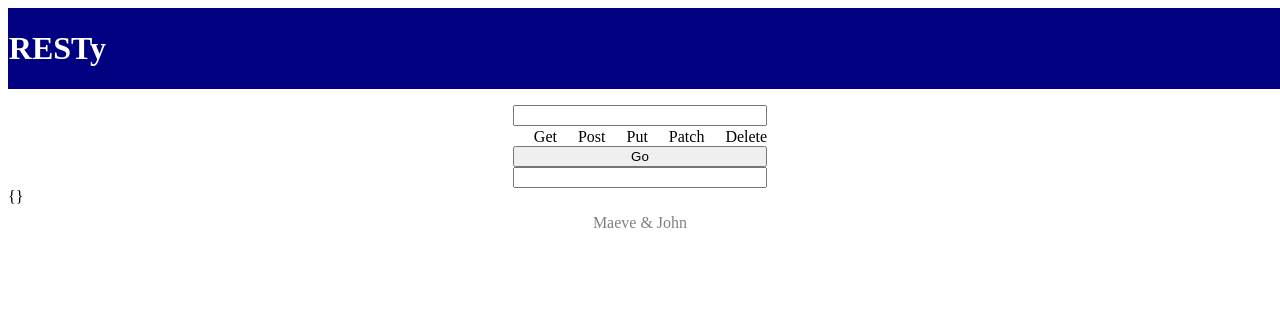
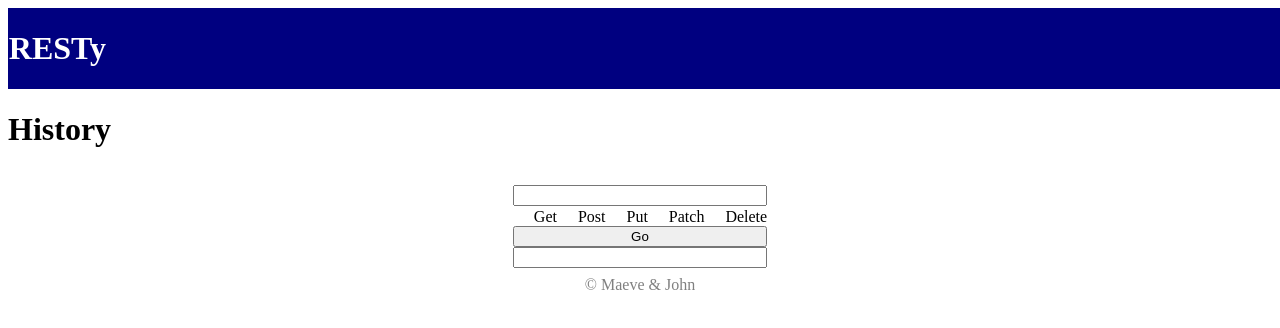
Before and after one commit to johnnelson-401-advanced-javascript/RESTy-copy, a React app: page / in a window 1280 px wide. Shown: the top 328 px of the page. Built offline with nearby package versions, Linux system fonts and the light colour scheme.

Commit message:
history setup

```diff
--- a/src/components/Footer.js
+++ b/src/components/Footer.js
@@ -3,6 +3,6 @@ import style from './Footer.css';
 
 export default function Footer() {
   return (
-    <footer className={style.Footer}> Maeve & John </footer>
+    <footer className={style.Footer}> &copy; Maeve & John </footer>
   );
 }
--- /dev/null
+++ b/src/components/HistoryItem.js
@@ -0,0 +1,17 @@
+import React from 'react';
+import PropTypes from 'prop-types';
+
+const HistoryItem = ({ method, url }) => {
+  return (
+    <>
+      <p>{method}</p>
+      <p>{url}</p>
+    </>
+  );
+};
+HistoryItem.propTypes = {
+  method: PropTypes.string.isRequired,
+  url: PropTypes.string.isRequired
+};
+
+export default HistoryItem;
--- /dev/null
+++ b/src/components/HistoryList.js
@@ -0,0 +1,23 @@
+import React from 'react';
+import PropTypes from 'prop-types';
+import HistoryItem from './HistoryItem';
+
+
+const HistoryList = ({ history }) => {
+  const elements = history.map((item, i) => {
+    return <HistoryItem key={i} {...item} />;
+  });
+  return (
+    <div>
+      {elements}
+    </div>
+  );
+};
+HistoryList.propTypes = {
+  history: PropTypes.arrayOf(PropTypes.shape({
+    method: PropTypes.string.isRequired,
+    url: PropTypes.string.isRequired
+  })).isRequired
+};
+
+export default HistoryList;
--- a/src/containers/Main.js
+++ b/src/containers/Main.js
@@ -2,14 +2,18 @@ import React, { Component } from 'react';
 import Input from '../components/Inputs';
 import callAPI from '../services/Api';
 import CallResponse from '../components/CallResponse';
+import HistoryList from '../components/HistoryList';
 
 export default class Main extends Component {
   state = {
     url: '',
     method: 'get',
     json: '',
-    callResponse: '{}',
-    history: []
+    callResponse: '',
+    history: [{
+      method: '',
+      url: '',
+    }]
   }
 
   updateMethod = (method) => {
@@ -25,15 +29,14 @@ export default class Main extends Component {
   submit = (event) => {
     event.preventDefault();
 
-    // state = this.state;
     return callAPI(this.state.url, this.state.method, this.state.json)
       .then(res => this.setState(() => {
         return {
           callResponse: JSON.stringify(res, null, '\t'),
-          // history: state.history.concat({
-          //   method: this.state.method,
-          //   url: this.state.url
-          // })
+          history: {
+            method: this.state.method,
+            url: this.state.url
+          }
         };
       }));
   };
@@ -42,6 +45,10 @@ export default class Main extends Component {
 
     return (
       <>
+        <div>
+          <h1>History</h1>
+          <HistoryList history={this.state.history} />
+        </div>
         <Input
           updateMethod={this.updateMethod}
           submit={this.submit}
```
